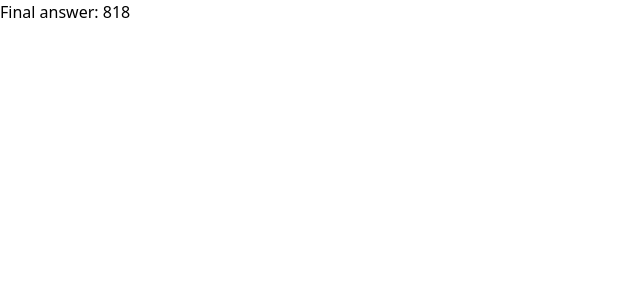
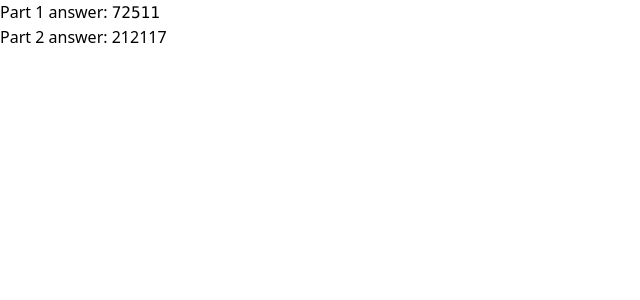
Before and after one commit to brockboland/advent-of-code, a Next.js app in the folder 2022/: page /day/1 in a window 1280 px wide. Shown: the top 300 px of the page, without its empty margins (0-640 px from the left). Built offline with nearby package versions, Linux system fonts and the light colour scheme.

Commit message:
Day 1 solution

```diff
--- a/2022/pages/day/1/index.js
+++ b/2022/pages/day/1/index.js
@@ -1,12 +1,11 @@
 import Head from "next/head";
-import useSWR from 'swr';
+import useSWR from "swr";
 
 //Write a fetcher function to wrap the native fetch function and return the result of a call to url in json format
 const fetcher = (url) => fetch(url).then((res) => res.text());
 
 export default function Day1() {
-
-  const { data, error } = useSWR('/api/puzzleInputs/1', fetcher);
+	const { data, error } = useSWR("/api/puzzleInputs/1", fetcher);
 
 	//Handle the error state
 	if (error) return <div>Failed to load: {error.message}</div>;
@@ -14,13 +13,17 @@ export default function Day1() {
 	if (!data) return <div>Data not found</div>;
 	//Handle the ready state and display the result contained in the data object mapped to the structure of the json file
 
-  const input = data.split("\n");
+	const summedGroups = data
+		.split("\n\n")
+		.map((x) =>
+			x.split("\n").reduce((a, b) => parseInt(a) + parseInt(b), 0)
+		);
+	summedGroups.sort((a, b) => b - a);
 
 	// BEGIN DAY 1 SPECIFIC LOGIC
-	let { points, foldingInstructions } = parseProblemInput(input);
-	let newFoldingInstructions = [foldingInstructions[0]];
-	let singleFoldInput = { points, newFoldingInstructions };
-	let finalAnswer = pointsAfterFolding(points, newFoldingInstructions).length;
+	const part1Answer = summedGroups[0];
+	const part2Answer = summedGroups.slice(0,3).reduce((a,b) => a+b, 0);
+
 	// END DAY 1 SPECIFIC LOGIC
 
 	return (
@@ -29,107 +32,12 @@ export default function Day1() {
 				<title>Day 1</title>
 			</Head>
 
-			<main>Final answer: {finalAnswer}</main>
+			<main>
+				<div>
+					Part 1 answer: <code>{part1Answer}</code>
+				</div>
+				<div>Part 2 answer: {part2Answer}</div>
+			</main>
 		</div>
 	);
 }
-
-
-// Input: array of lines
-// Return: {points: [], foldingInstructions: []}
-const parseProblemInput = (input) => {
-	let points = [];
-	let foldingInstructions = [];
-
-	for (let i in input) {
-		let line = input[i];
-		if (line == "") {
-			// Blank line between grid points and the folding instructions: pop out
-			continue;
-		} else if (line.startsWith("fold along")) {
-			let foldBits = line.substring(11);
-			let [axis, value] = foldBits.split("=");
-			foldingInstructions.push({ axis, value: parseInt(value) });
-		} else {
-			let [x, y] = line.split(",");
-			points.push({ x: parseInt(x), y: parseInt(y) });
-		}
-	}
-	return { points, foldingInstructions };
-};
-
-const pointsInInput = (input) => {
-	let { points } = parseProblemInput(input);
-	return points.length;
-};
-
-const pointsAfterFolding = (inputPoints, foldingInstructions) => {
-	let currentPoints = [...inputPoints];
-	for (let f in foldingInstructions) {
-		let newPoints = [];
-		for (let p in currentPoints) {
-			newPoints = addPointIfUnique(
-				newPoints,
-				foldPointOverFold(currentPoints[p], foldingInstructions[f])
-			);
-		}
-		currentPoints = newPoints;
-	}
-
-	return currentPoints;
-};
-
-const foldPointOverFold = (point, fold) => {
-	let { axis, value } = fold;
-	let newPoint = { ...point };
-	if (point[axis] > value) {
-		// Flip over the fold
-		let newValue = value - (point[axis] - value);
-		newPoint[axis] = newValue;
-	}
-	return newPoint;
-};
-
-const addPointIfUnique = (points, newPoint) => {
-	let existingPoint = points.find((point) => equalPoints(point, newPoint));
-	if (existingPoint == undefined) {
-		points.push(newPoint);
-	}
-	return points;
-};
-
-const equalPoints = (a, b) => {
-	return a.x == b.x && a.y == b.y;
-};
-
-const formattedPoints = (points) => {
-	let finalGrid = [];
-	for (let p in points) {
-		let { x, y } = points[p];
-		if (finalGrid[y] == undefined) {
-			finalGrid[y] = [];
-		}
-		finalGrid[y][x] = "#";
-	}
-
-	let size = gridSize(points);
-	let overAllOutput = "";
-	for (let y = 0; y <= size.y; y++) {
-		let row = "";
-		for (let x = 0; x <= size.x; x++) {
-			if (finalGrid[y][x] == "#") {
-				row += "#";
-			} else {
-				row += ".";
-			}
-		}
-		overAllOutput += row + "\n";
-	}
-	return overAllOutput;
-};
-
-const gridSize = (points) => {
-	let allX = points.map((p) => p.x);
-	let allY = points.map((p) => p.y);
-	return { x: Math.max(...allX), y: Math.max(...allY) };
-};
```
Also changed, not shown: 2022/puzzleInputs/1.txt. Lines whose indentation alone changed are shown as unchanged.
